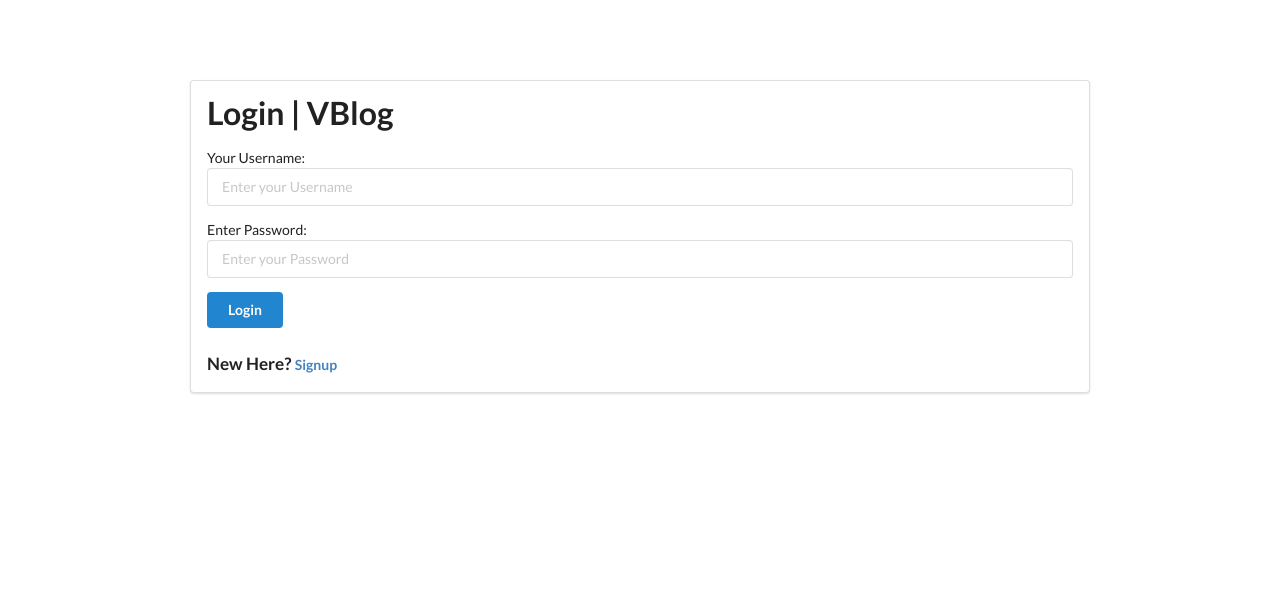
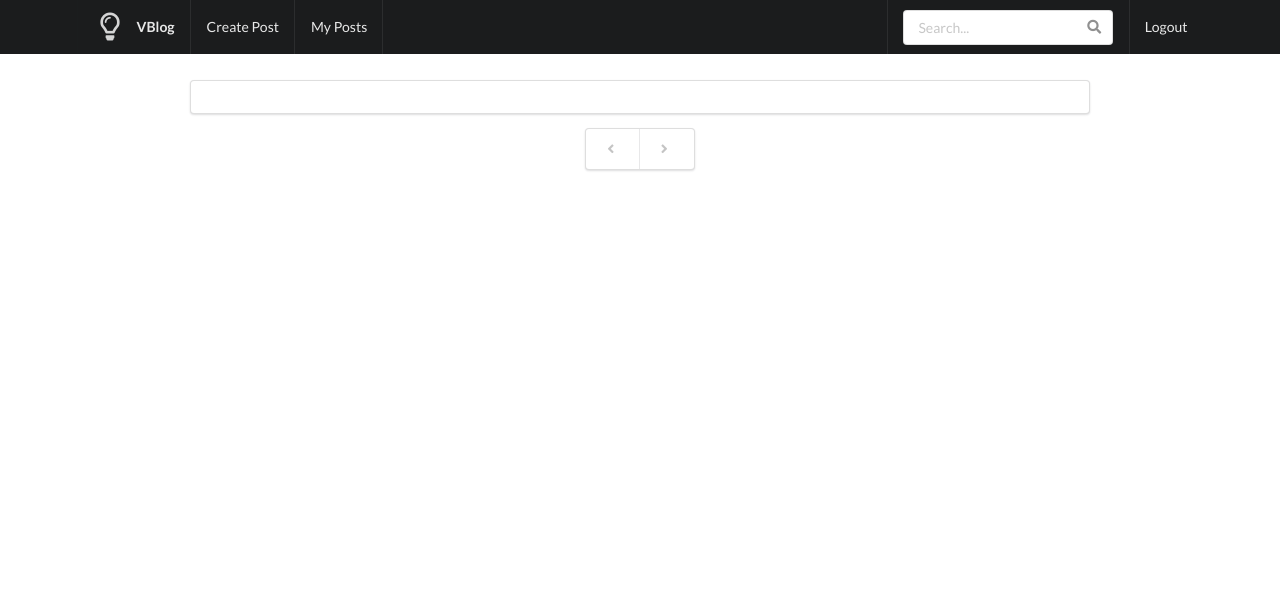
Before and after one commit to vishalkallem/VBlog, a Django app: page / in a window 1280 px wide. Shown: the top 616 px of the page. Run offline with Django 3.2, Linux system fonts and the light colour scheme; some libraries are stand-ins or nearby versions.

Commit message:
Update login.html

```diff
--- a/VBlog/templates/login.html
+++ b/VBlog/templates/login.html
@@ -1,50 +1,96 @@
-{% load staticfiles %}
-<html>
-<head>
-    <title>{% block head_title %}VBlog | Loginp{% endblock head_title %}</title>
+{% extends 'base.html' %} {% block content %}
+<div class="ui main text container segment">
+    <div class="ui divided items">
+        {% if posts.count == 0 %}
+            <h1>No posts found! Why don't you create one <a href="{% url 'posts:create' %}">here.</a></h1>
+        {% endif %}
+        {% for post in posts %}
+        <div class="item">
+            <div class="image">
+                {% if post.draft%}
+                    <a class="ui red ribbon label">Draft</a>
+                {%endif%}
+                {% if post.image %}
+                    <img src="{{ post.image.url }}" />
+                {%else %}
+                {% load static %}
+                    <img src="{% static 'images/wireframe.png' %}">
+                {% endif %}
+            </div>
+            <div class="content">
+                <a class="header" href="{% url 'posts:detail' slug=post.slug %}">{{ post.title | title }}</a>
+                <div class="right floated ui buttons">
+                    {% if post.user.id == request.user.id %}
+                    <a href="{% url 'posts:edit' slug=post.slug %}" class="tiny ui icon button"><i class="icon pencil alternate"> </i> </a>
+                    <div class="or"></div>
+                    <div style="display:none;"><form id="del{{forloop.counter}}" method="post" action="{% url 'posts:delete' slug=post.slug %}">{% csrf_token %}</form></div>
 
-    <link rel="stylesheet" href="https://cdn.jsdelivr.net/npm/semantic-ui@2.4.0/dist/semantic.min.css">
-    <link rel='stylesheet' href='{% static "css/base.css" %}' />
-</head>
-<body>
-    <div class="main-content">
-    <div class='ui main text container segment'>
-        <div class="ui huge header">Login | VBlog</div>
-        <form class="ui form" method='POST' action='' enctype='multipart/form-data'>
-            {% csrf_token %}
-            {{form.as_p}}
-            <button type="submit" class="ui blue button">Login</button>
-        </form>
-        <div class="ui small header">New Here? <a href="/register">Signup</a></div>
-        {%if messages %}
-        <div style="max-width: 900px !important;" class="ui container fixed success message">
-              <i class="close icon"></i>
-              {% for message in messages %}
-              <div class="header">
-                {{message}}
-              </div>
-              {% endfor %}
+                    <button onclick="postDelete({{forloop.counter}});" class="tiny ui icon button"><i class="icon trash alternate"> </i> </button>
+                    {%endif%}
+                </div>
+                <div class="meta">
+                    <span class="cinema">{{ post.timestamp | timesince }} ago by {{ post.user.get_full_name | title }}</span>
+                </div>
+                <div class="description">
+                    <p>{{ post.content | linebreaks | truncatechars:120 }}</p>
+                </div>
+                <div class="extra">
+                    <a href="{{ post.get_absolute_url }}" class="ui right floated primary button">
+                        View
+                        <i class="right chevron icon"></i>
+                    </a>
+                </div>
+            </div>
         </div>
-        {%endif%}
+        {% endfor %}
     </div>
 </div>
-<script>
-    function postDelete(counter) {
-      $('.ui.basic.modal').modal({
-        onApprove: function () {
-          document.getElementById(`del${counter}`).submit();
-        }
-      }).modal('show')
-    }
 
-    $('.message .close')
-      .on('click', function () {
-        $(this)
-          .closest('.message')
-          .transition('fade');
-      });
+{% if posts.count != 0 %}
+    <div class="ui basic modal">
+        <div class="ui icon header">
+            <i class="archive icon"></i>
+                Delete Post?
+        </div>
+        <div class="content">
+            <p style="text-align: center">Do you want to Delete this post? This action cannot be undone!</p>
+        </div>
+        <div class="actions">
+            <div class="ui red basic cancel inverted button">
+                <i class="remove icon"></i>
+                    No
+                </div>
+                <div id='yesDelete'class="ui green ok inverted button">
+                <i class="checkmark icon"></i>
+                    Yes
+            </div>
+        </div>
+    </div>
+{% endif %}
 
-    $('.ui.checkbox')
-      .checkbox();
-  </script>
-</body>
+<div class='align-paginator'>
+<div class="ui pagination menu">
+    {% if page_obj.has_previous %}
+        <a class="item" href="?page={{ page_obj.previous_page_number }}"><i class="icon angle left"></i></a>
+    {% else %}
+        <a class="disabled item"><i class="icon angle left"></i></a>
+    {% endif %}
+
+    {% for i in paginator.page_range %}
+        {% if page_obj.number == i %}
+            <a class="item active">{{ i }}</a>
+        {% else %}
+            <a href="?page={{ i }}" class="item">{{ i }}</a>
+        {% endif %}
+    {% endfor %}
+
+
+    {% if page_obj.has_next %}
+        <a  href="?page={{ page_obj.next_page_number }}" class="item"><i class="icon angle right"></i></a>
+    {% else %}
+        <a class="disabled item"><i class="icon angle right"></i></a>
+  {% endif %}
+</div>
+</div>
+
+{% endblock %}
```
